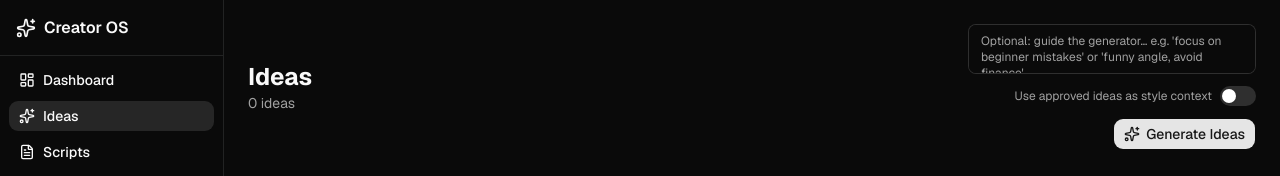
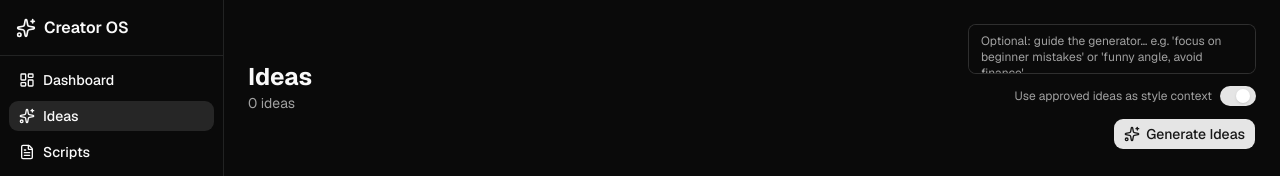
Before and after one commit to renatomoscati-creator/ugc-engine, a Next.js app in the folder web/: page /ideas in a window 1280 px wide. Shown: the top 176 px of the page. Built offline with nearby package versions, Linux system fonts and the light colour scheme; no server answers; the database is empty.

Commit message:
fix: context toggle defaults to ON

```diff
--- a/web/src/components/generate-ideas-button.tsx
+++ b/web/src/components/generate-ideas-button.tsx
@@ -15,7 +15,7 @@
 
 export function GenerateIdeasButton() {
   const [status, setStatus] = useState<Status>({ phase: "idle" });
-  const [useContext, setUseContext] = useState(false);
+  const [useContext, setUseContext] = useState(true);
   const [guidance, setGuidance] = useState("");
   const intervalRef = useRef<ReturnType<typeof setInterval> | null>(null);
 
```
